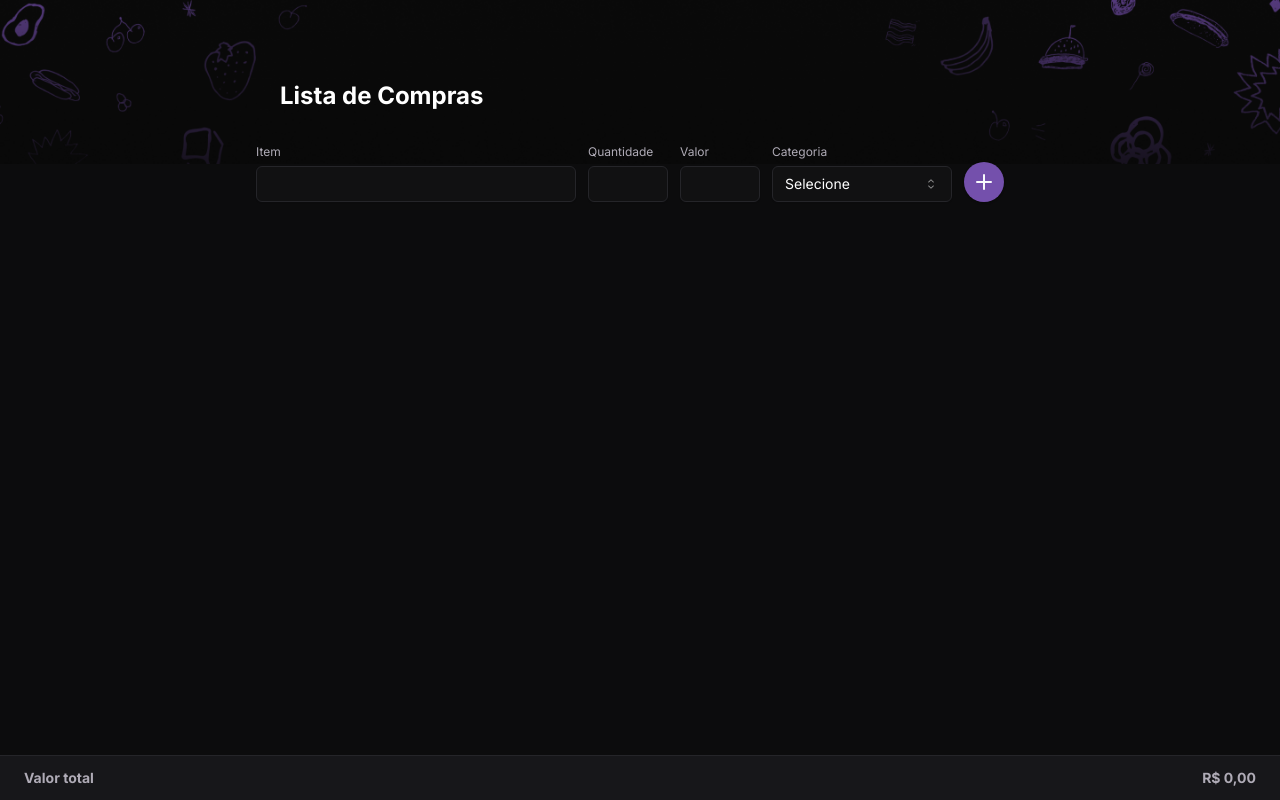
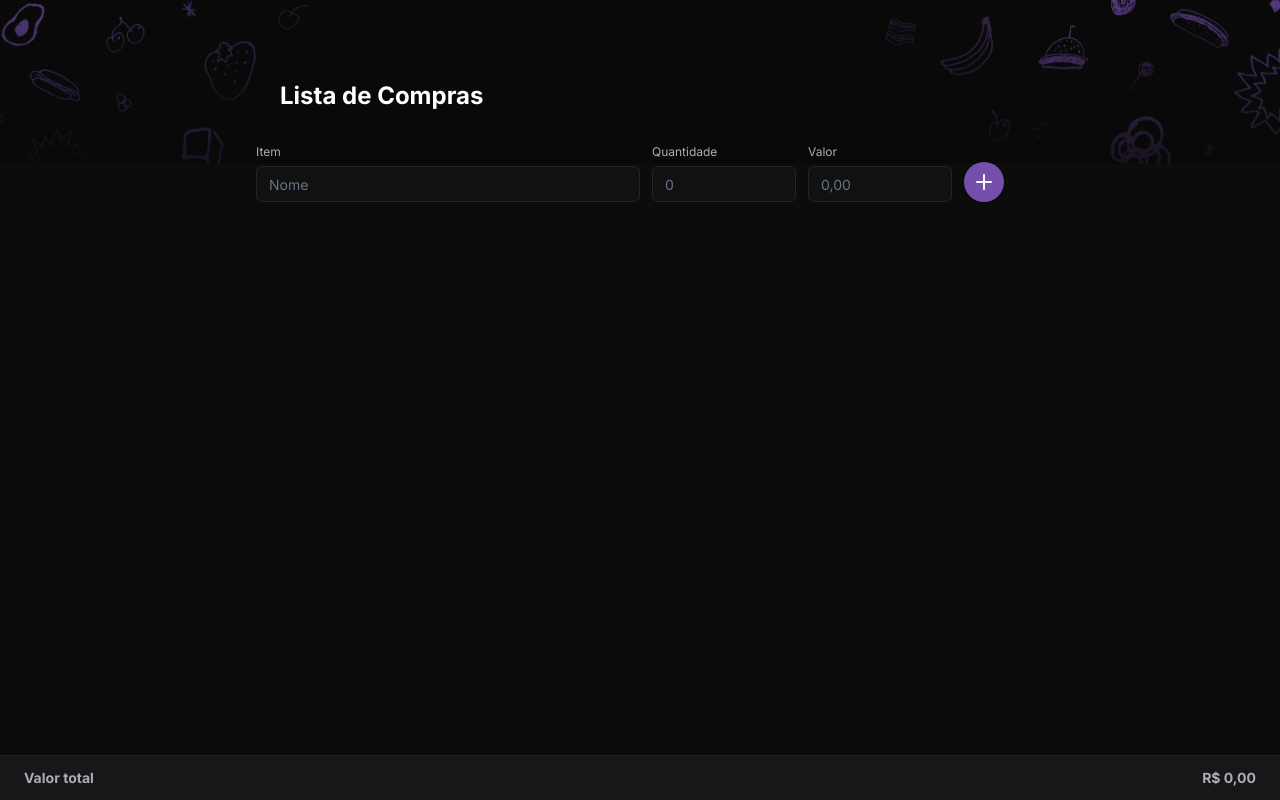
Before and after one commit to betolarbac/Shopping-List, a React (Vite) app: page / in a window 1280 px wide. Built offline with nearby package versions, Linux system fonts and the light colour scheme.

Commit message:
feat: ajuste na logica de adicionar produto

```diff
--- a/src/components/header/index.tsx
+++ b/src/components/header/index.tsx
@@ -28,7 +28,6 @@ interface List {
   title: string;
   price: number;
   amount: number;
-  category: string;
 }
 
 export function Header() {
@@ -36,24 +35,21 @@ export function Header() {
   const [inputTitle, setInputTitle] = useState('');
   const [inputPrice, setInputPrice] = useState('');
   const [inputAmount, setInputAmount] = useState('');
-  const [inputCategory, setInputCategory] = useState('');
 
 
   const addList = () => {
-    if (inputTitle.trim() !== '' && inputPrice.trim() !== '' && inputAmount.trim() !== '' && inputCategory.trim() !== '') {
+    if (inputTitle.trim() !== '' && inputPrice.trim() !== '' && inputAmount.trim() !== '') {
       const newList: List = {
         id: Date.now(),
         title: inputTitle,
         price: parseFloat(inputPrice),
-        amount: parseFloat(inputAmount),
-        category: inputCategory
+        amount: parseFloat(inputAmount)
       };
 
       setList(prevList => [...prevList, newList]);
       setInputTitle('');
       setInputPrice('');
       setInputAmount('');
-      setInputCategory('');
     }
   };
 
@@ -143,34 +139,6 @@ export function Header() {
                         />
                       </div>
 
-                      <div className="grid w-[140px] max-w-sm items-center gap-1.5">
-                        <Label className="text-xs text-title-gray-200">
-                          Categoria
-                        </Label>
-
-                        <Select  onValueChange={setInputCategory}>
-                          <SelectTrigger className="w-[140px] bg-[#111112] border-[#252529] border-solid text-white">
-                            <SelectValue placeholder="Selecione" />
-                          </SelectTrigger>
-                          <SelectContent>
-                            <SelectGroup>
-                              <SelectLabel>Categoria</SelectLabel>
-                              <SelectItem value="Padaria">Padaria</SelectItem>
-                              <SelectItem value="Legume">Legume</SelectItem>
-                              <SelectItem value="Carne">
-                              Carne
-                              </SelectItem>
-                              <SelectItem value="Fruta">Fruta</SelectItem>
-                              <SelectItem value="Bebida">
-                              Bebida
-                              </SelectItem>
-                              <SelectItem value="Geral">
-                                Geral
-                              </SelectItem>
-                            </SelectGroup>
-                          </SelectContent>
-                        </Select>
-                      </div>
                     </div>
                   </div>
 
@@ -189,7 +157,7 @@ export function Header() {
         </div>
 
         <div className="max-w-3xl hidden lg:flex">
-          <form action="" className="flex gap-3 items-end">
+          <div className="flex gap-3 items-end">
             <div className="grid w-full max-w-sm items-center gap-1.5">
               <Label className="text-xs text-title-gray-200" htmlFor="text">
                 Item
@@ -197,11 +165,14 @@ export function Header() {
               <Input
                  type="text"
                  id="name"
-                className="bg-[#111112] border-[#252529] border-solid text-white w-80"
+                 placeholder="Nome"
+                 value={inputTitle}
+                 onChange={e => setInputTitle(e.target.value)}
+                className="bg-[#111112] border-[#252529] border-solid text-white w-96"
               />
             </div>
 
-            <div className="grid w-full max-w-sm items-center gap-1.5">
+            <div className="grid w-full max-w-lg items-center gap-1.5">
               <Label
                 className="text-xs text-title-gray-200"
                 htmlFor="quantidade"
@@ -212,11 +183,14 @@ export function Header() {
               <Input
                type="number"
                id="quantidade"
-                className="bg-[#111112] border-[#252529] border-solid text-white w-20"
+               placeholder="0"
+               value={inputAmount}
+               onChange={e => setInputAmount(e.target.value)}
+                className="bg-[#111112] border-[#252529] border-solid text-white w-36"
               />
             </div>
 
-            <div className="grid w-full max-w-sm items-center gap-1.5">
+            <div className="grid w-full max-w-lg items-center gap-1.5">
               <Label className="text-xs text-title-gray-200" htmlFor="Valor">
                 Valor
               </Label>
@@ -224,33 +198,17 @@ export function Header() {
               <Input
               type="number"
               id="valor"
-                className="bg-[#111112] border-[#252529] border-solid text-white w-20"
+              placeholder="0,00"
+              value={inputPrice}
+              onChange={e => setInputPrice(e.target.value)}
+                className="bg-[#111112] border-[#252529] border-solid text-white w-36"
               />
             </div>
 
-            <div className="grid w-full max-w-sm items-center gap-1.5">
-              <Label className="text-xs text-title-gray-200">Categoria</Label>
-              <Select>
-                <SelectTrigger className="w-[180px] bg-[#111112] border-[#252529] border-solid text-white">
-                  <SelectValue placeholder="Selecione" />
-                </SelectTrigger>
-                <SelectContent>
-                  <SelectGroup>
-                    <SelectLabel>Categoria</SelectLabel>
-                    <SelectItem value="apple">Apple</SelectItem>
-                    <SelectItem value="banana">Banana</SelectItem>
-                    <SelectItem value="blueberry">Blueberry</SelectItem>
-                    <SelectItem value="grapes">Grapes</SelectItem>
-                    <SelectItem value="pineapple">Pineapple</SelectItem>
-                  </SelectGroup>
-                </SelectContent>
-              </Select>
-            </div>
-
-            <Button className="bg-[#7450AC] hover:bg-[#523480] rounded-full p-2 w-10 h-10">
+            <Button onClick={addList} className="bg-[#7450AC] hover:bg-[#523480] rounded-full p-2 w-10 h-10">
               <Plus className="w-6 h-6" />
             </Button>
-          </form>
+          </div>
         </div>
       </div>
     </>
--- a/src/context/listContext.tsx
+++ b/src/context/listContext.tsx
@@ -6,7 +6,6 @@ interface List {
   title: string;
   price:  number;
   amount: number;
-  category: string;
 }
 
 interface ListContextData {
```
Lines whose indentation alone changed are shown as unchanged.
